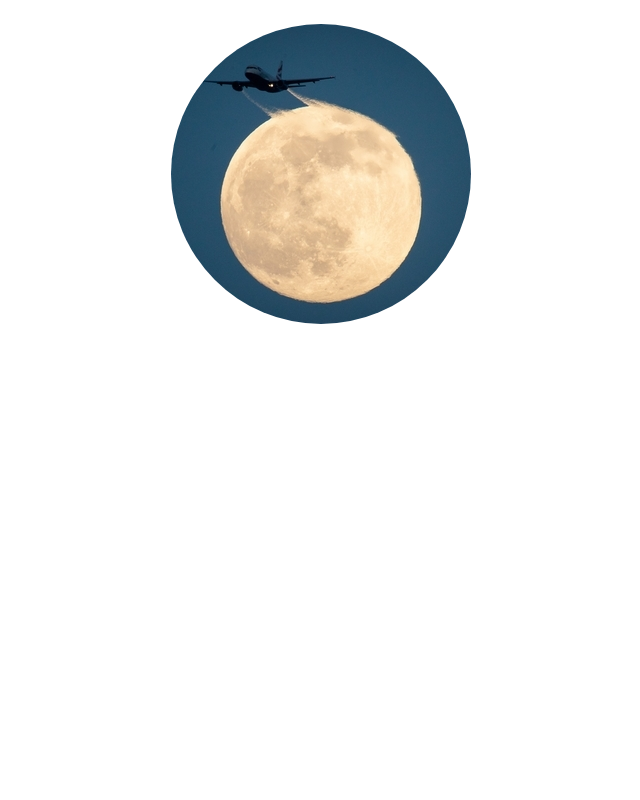
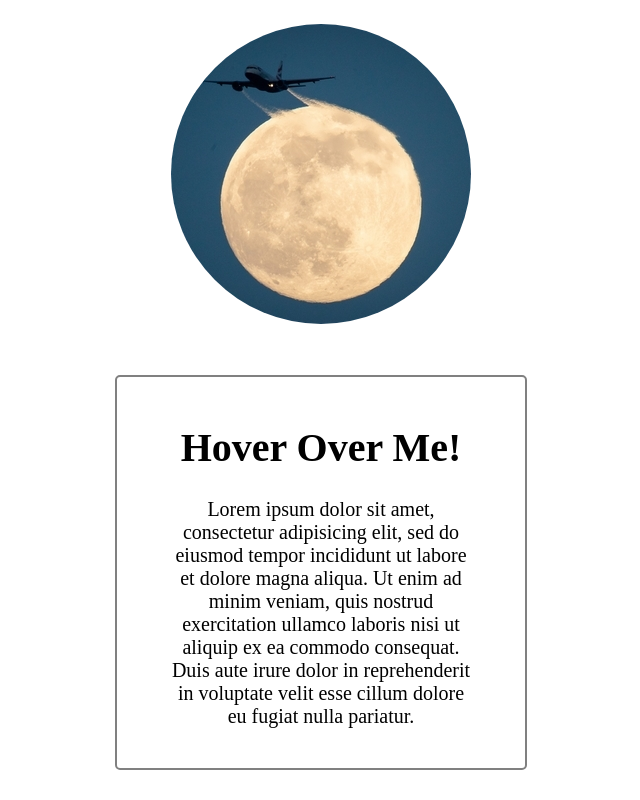
Before and after one commit to staten-island-tech/hover-effects-Dvitash, a plain HTML site: page index.html in a window 1280 px wide. Shown: the part 670-1470 px from the top of the page, without its empty margins (319-959 px from the left). Before the commit the page ends 1048 px from the top, so only its background shows below. Drawn offline with Linux system fonts and the light colour scheme.

Commit message:
added 6th effeect

```diff
--- /dev/null
+++ b/_box.scss
@@ -0,0 +1,21 @@
+@import "_variables.scss";
+
+.box {
+    font-size: 2rem;
+    background: white;
+    margin: auto;
+    margin-top: 5%;
+    max-width: 30%;
+    padding: 20px 50px;
+    border: 2px solid gray;
+    border-radius: 5px;
+    transition: all 0.3s cubic-bezier(.25,.8,.25,1);
+  }
+
+  .box:hover {
+    border-top-left-radius: 10px;
+    border-bottom-left-radius: 10px;
+    animation-name: example;
+    animation-duration: 0.25s;
+    border-left: 8px solid gray;
+  }
--- a/index.html
+++ b/index.html
@@ -23,6 +23,10 @@
             <img src="media/2.50169101.jpg" alt="" class="explore-picture"/>
             <h1 class="explore-header">Adventure Awaits</h1>
         </div>
+
+        <div class="box">
+            <h1>Hover Over Me!</h1>
+            <p>Lorem ipsum dolor sit amet, consectetur adipisicing elit, sed do eiusmod tempor incididunt ut labore et dolore magna aliqua. Ut enim ad minim veniam, quis nostrud exercitation ullamco laboris nisi ut aliquip ex ea commodo consequat. Duis aute irure dolor in reprehenderit in voluptate velit esse cillum dolore eu fugiat nulla pariatur.</p>
     </div>
 </body>
 
--- a/style.scss
+++ b/style.scss
@@ -4,6 +4,7 @@
 @import "_text-effect.scss";
 @import "_gallery.scss";
 @import "_explore.scss";
+@import "_box.scss";
 
 .container{
     width: 80vw;
```
Also changed, not shown: style.css, 1 other file.
